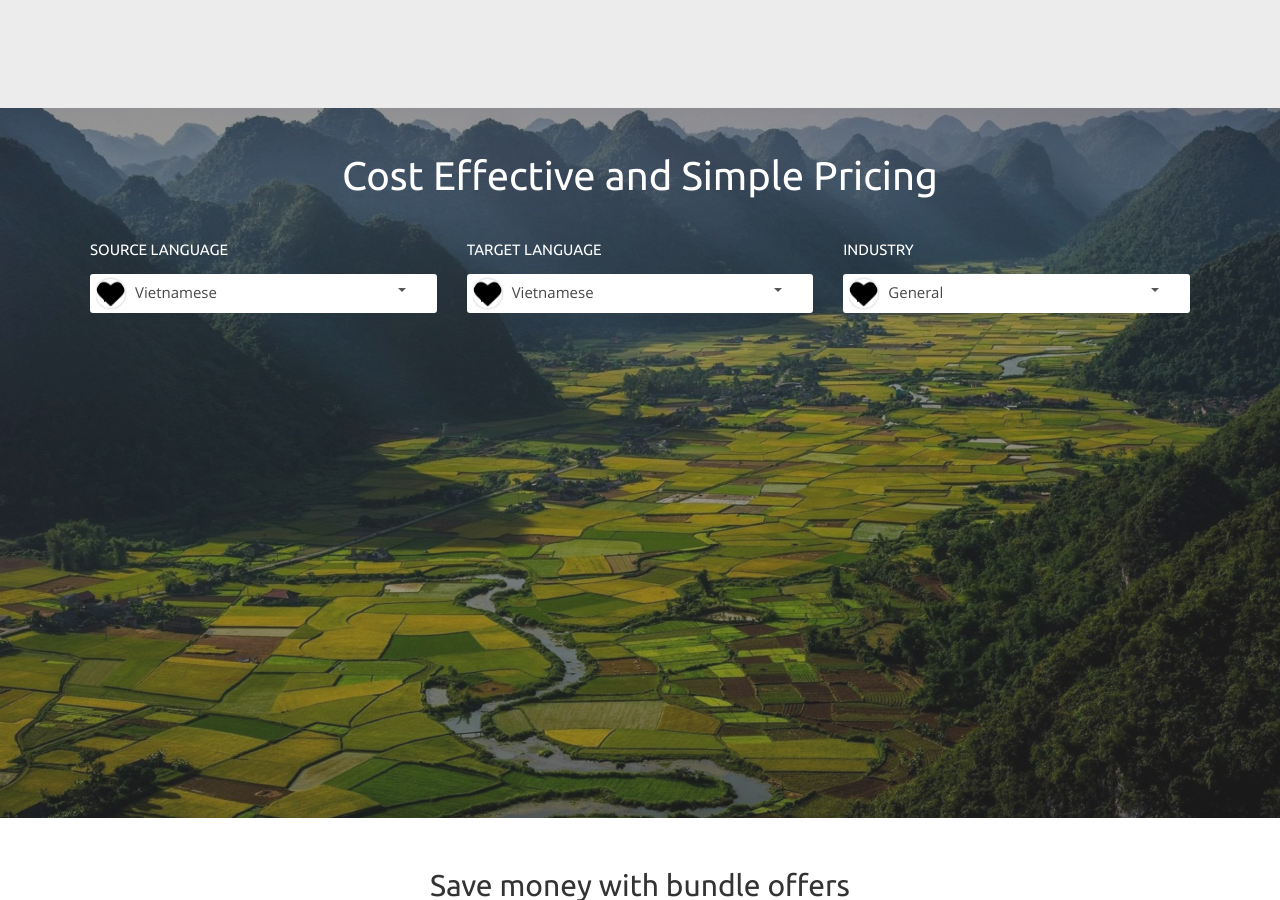
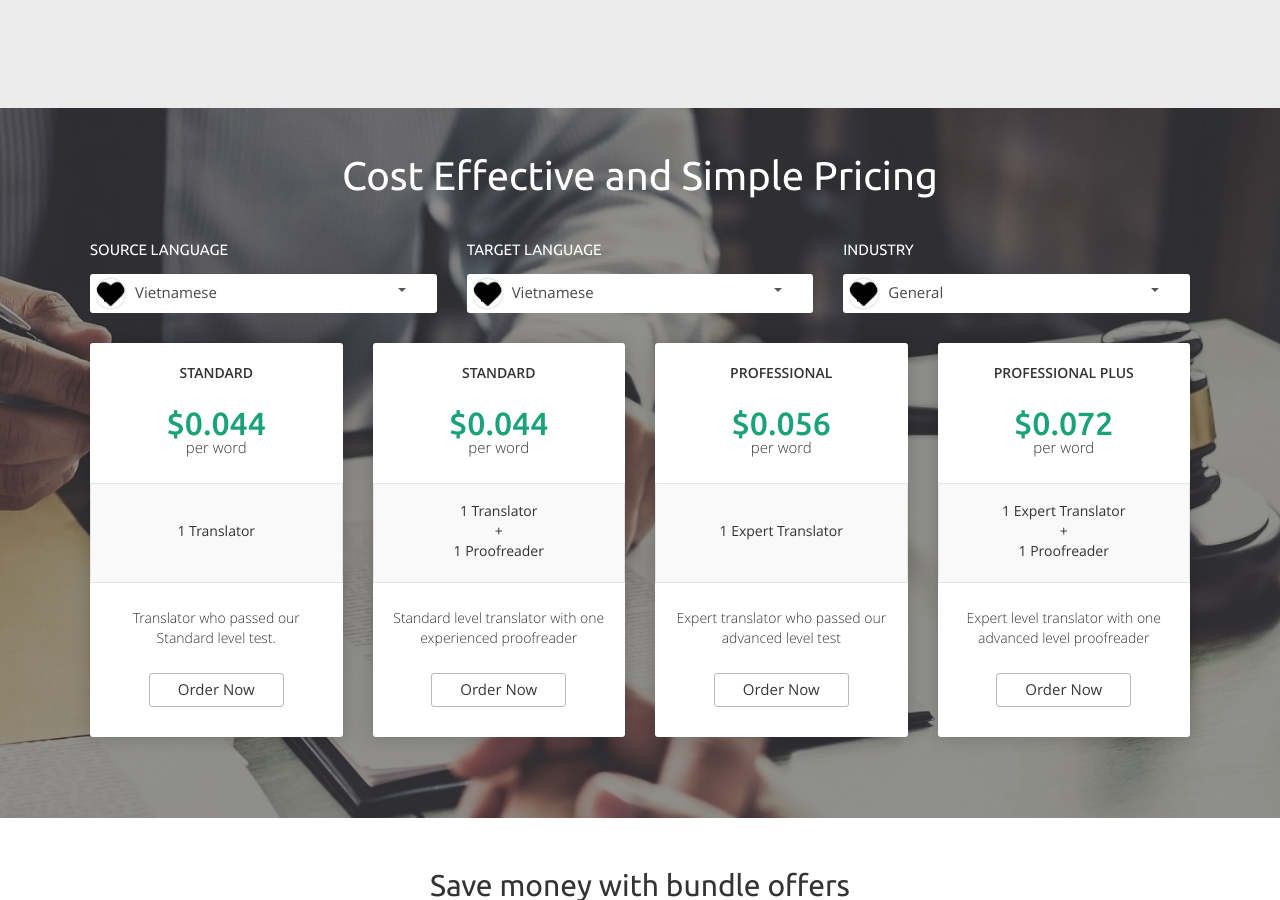
Before and after one commit to jndctranslation/landing_page, a Jekyll site: the page built from pages/pricing.md, in a window 1280 px wide and 900 px high. Built offline with Jekyll 4.4.1, drawn with Linux system fonts in a browser that asks for light colours; some of the changed text lies outside the part shown.

Commit message:
idk wtf happening

```diff
--- a/_data/pages/pricing.yml
+++ b/_data/pages/pricing.yml
@@ -1,83 +1,106 @@
 block_1:
-  background_image: /assets/images/upload/vietnam.jpg
-  button:
-    link: '#'
+  background_image: /assets/images/upload/d923dbbf84f549bb2d91ba8cf91461a8.jpg
   color_overlay: 'rgba(50, 50, 50, 0.5)'
-  industries:
-    - icon: /assets/images/upload/heart_font_awesome.svg.png
-      title: General
-  proffesional: Expert translator who passed our advanced level test
-  proffesional_plus: Expert level translator with one advanced level proofreader
-  sources:
-    - icon: /assets/images/upload/heart_font_awesome.svg.png
-      title: Vietnamese
-  standard: Translator who passed our Standard level test.
-  standard_plus: Standard level translator with one experienced proofreader
-  targets:
-    - icon: /assets/images/upload/heart_font_awesome.svg.png
-      title: Vietnamese
+  title: Expert Translation Services
   text: >-
     As experts in Vietnamese, our certified legal translators and reviewers will
     accurately translate sensitive legal materials into your desired language.
-  title: Expert Translation Services
   visible: true
+  button:
+    name: 'Order Now'
+    link: '#'
+  sources:
+  - icon: /assets/images/upload/heart_font_awesome.svg.png
+    title: Vietnamese
+  targets:
+  - icon: /assets/images/upload/heart_font_awesome.svg.png
+    title: Vietnamese
+  industries:
+  - icon: /assets/images/upload/heart_font_awesome.svg.png
+    title: General
+  items:
+  - name: STANDARD
+    price: $0.044
+    unit: per word
+    expert: '1 Translator'
+    desc: Translator who passed our Standard level test.
+  - name: STANDARD
+    price: $0.044
+    unit: per word
+    expert: '1 Translator <br/><br/>+<br/><br/>1 Proofreader'
+    desc: Standard level translator with one experienced proofreader
+  - name: PROFESSIONAL
+    price: $0.056
+    unit: per word
+    expert: 1 Expert Translator
+    desc: Expert translator who passed our advanced level test
+  - name: PROFESSIONAL PLUS
+    price: $0.072
+    unit: per word
+    expert: '1 Expert Translator <br/><br/>+<br/><br/>1 Proofreader'
+    desc: Expert level translator with one advanced level proofreader
 block_2:
+  background_image:
   color_overlay: 'rgba(50, 50, 50, 0)'
+  visible: true
+  button:
+    name: 'BUY NOW'
+    link: '#'
   items:
-    - name: SMALL
-      price_1: $600
-      price_2: $18
-    - name: LARGE
-      price_1: $1200
-      price_2: $48
-    - name: X LARGE
-      price_1: $2400
-      price_2: $120
-    - name: XXL
-      price_1: $6000
-      price_2: $360
+  - name: 'SMALL'
+    price_1: '$500'
+    price_2: '$20'
+  - name: 'LARGE'
+    price_1: '$500'
+    price_2: '$20'
+  - name: 'X LARGE'
+    price_1: '$500'
+    price_2: '$20'
+  - name: 'XXL'
+    price_1: '$500'
+    price_2: '$20'
+block_3:
+  background_image:
+  color_overlay: 'rgba(50, 50, 50, 0)'
   visible: true
-block_3:
-  color_overlay: 'rgba(50, 50, 50, 0)'
   items:
-    - icon: /assets/images/upload/icon-for-app-store-18.png
-      text: |-
-        ### App
+  - icon: '/assets/images/upload/rapid-icon-9.png'
+    text: '### App
 
-        1500 Words
-        Starts from
+    1500 Words
 
-        ### $90
-    - icon: /assets/images/upload/world-wide-web-visit-512.png
-      text: |-
-        ### Website
+    Starts from
 
-        5000 Words
-        Starts from
+    ### $75'
+  - icon: '/assets/images/upload/rapid-icon-9.png'
+    text: '### App
 
-        ### $300
-    - icon: /assets/images/upload/documents-symbol.png
-      text: |-
-        ### Document
+    1500 Words
 
-        300 Words
-        Starts from
+    Starts from
 
-        ### $18
-    - icon: /assets/images/upload/img_139240.png
-      text: |-
-        ### Manual
+    ### $75'
+  - icon: '/assets/images/upload/rapid-icon-9.png'
+    text: '### App
 
-        3000 Words
-        Starts from
+    1500 Words
 
-        ### $180
-    - icon: /assets/images/upload/1024px-oojs_ui_icon_article-ltr.svg.png
-      text: |-
-        ### Artical
+    Starts from
 
-        500 Words
-        Starts from
+    ### $75'
+  - icon: '/assets/images/upload/rapid-icon-9.png'
+    text: '### App
 
-        ### $30
-  visible: true
+    1500 Words
+
+    Starts from
+
+    ### $75'
+  - icon: '/assets/images/upload/rapid-icon-9.png'
+    text: '### App
+
+    1500 Words
+
+    Starts from
+
+    ### $75'
```
